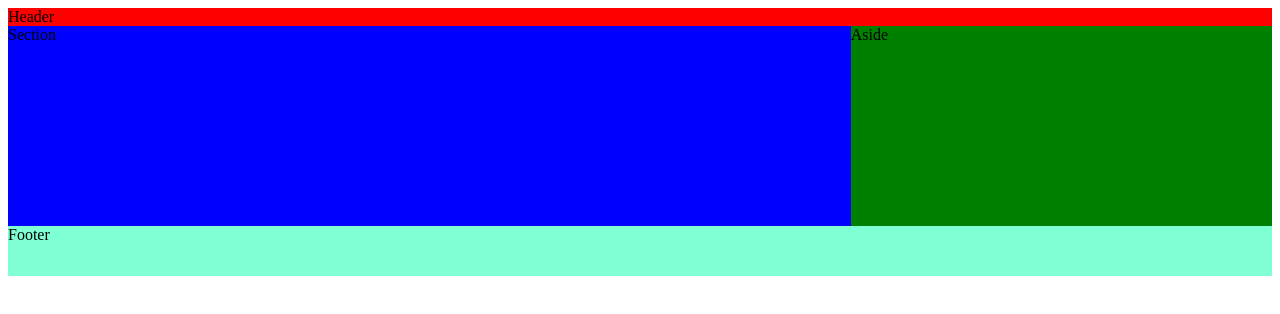
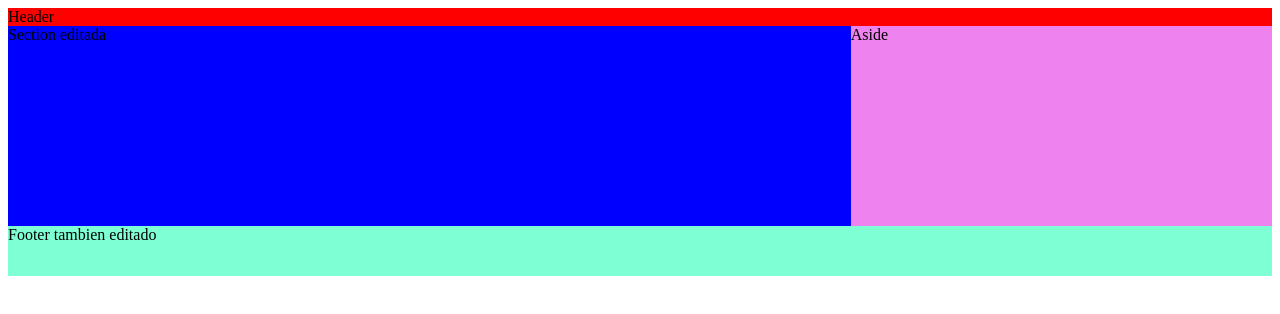
Before and after one commit to NicolasSaucedoDev/guia-para-la-clase, a plain HTML site: page index.html in a window 1280 px wide. Drawn offline with Linux system fonts and the light colour scheme.

Commit message:
modificando html y css porq se me da la gana

```diff
--- a/index.html
+++ b/index.html
@@ -9,10 +9,10 @@
     <header class="header-container"> Header </header>
     <main class="main-container">
         <section>
-            Section
+            Section editada
         </section>
     </main>
     <aside class="aside-container">Aside</aside>
-    <footer class="footer-container">Footer</footer>
+    <footer class="footer-container">Footer tambien editado</footer>
 </body>
 </html>
--- a/style.css
+++ b/style.css
@@ -14,7 +14,7 @@ main {
 }
 
 aside {
-    background-color: green;
+    background-color: violet;
 }
 
 footer {
```
